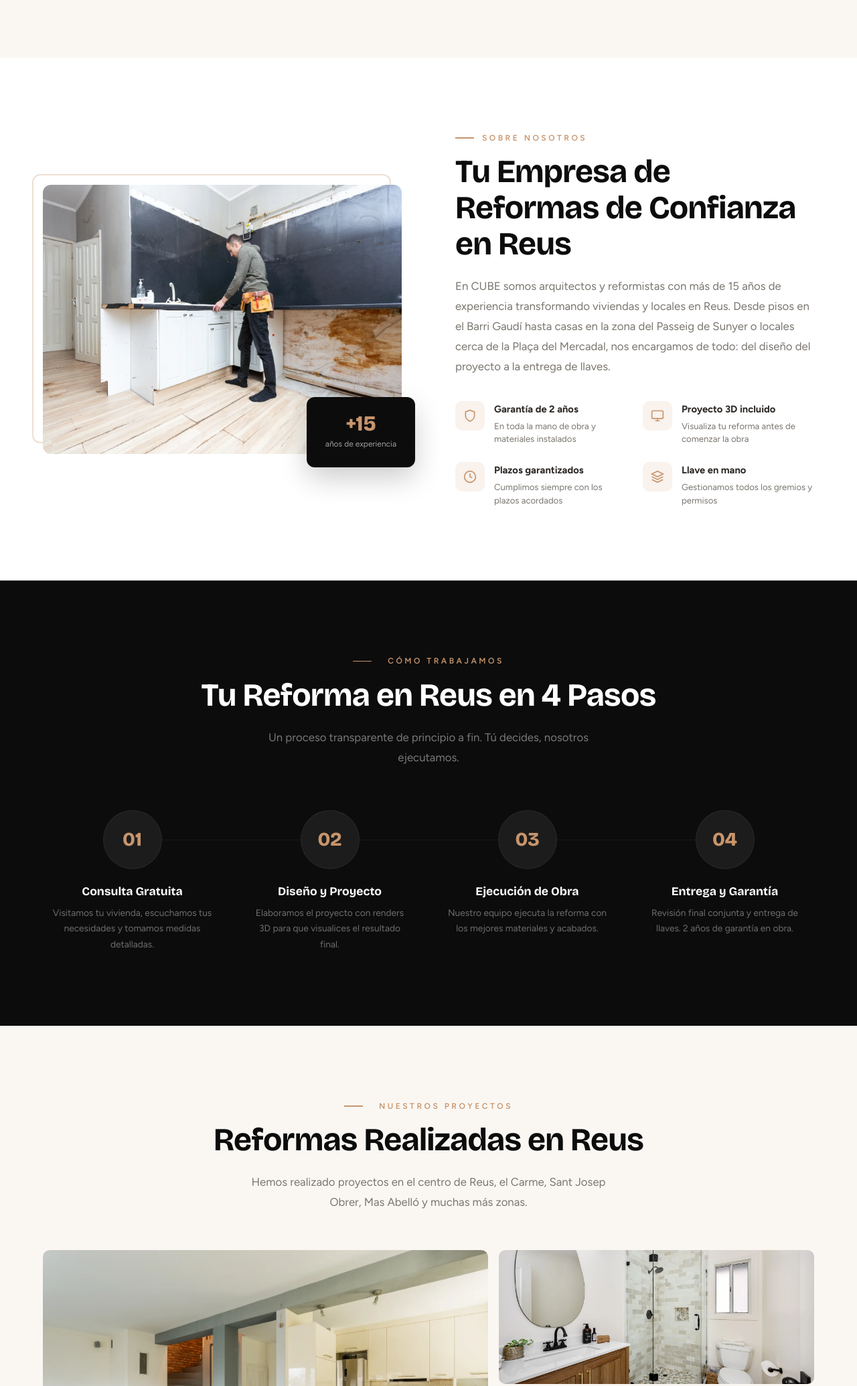
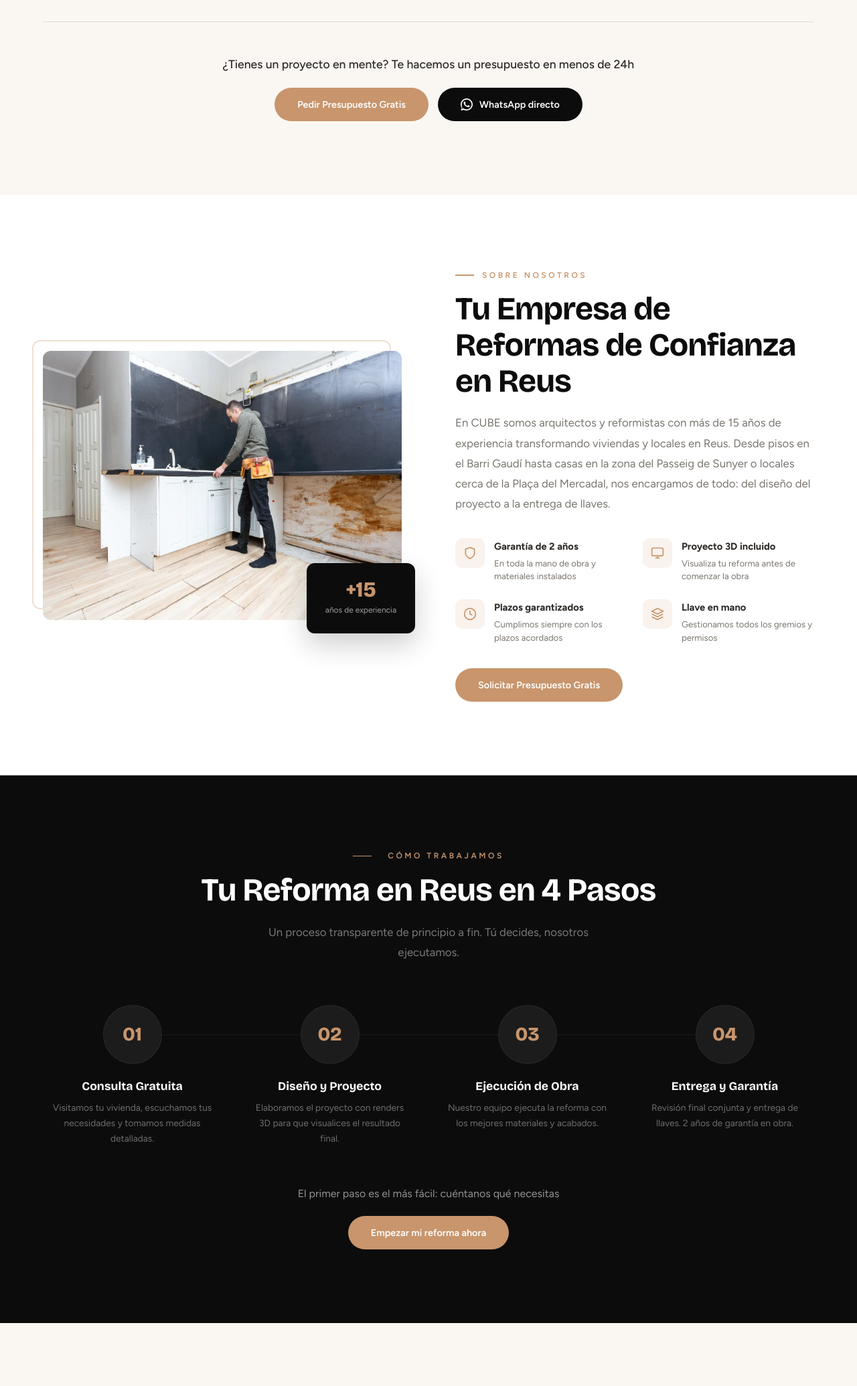
Before and after one commit to suchonasarkar1122-droid/reformasreus, a plain HTML site: page index.html in a window 1280 px wide. Shown: the part 2440-4510 px from the top of the page at 67% size. Drawn offline with nearby package versions, Linux system fonts and the light colour scheme.

Commit message:
Añadir CTAs adicionales para mejorar conversión
- CTA después de servicios (presupuesto + WhatsApp)
- CTA después de about (presupuesto)
- CTA después del proceso (empezar reforma)
- CTA después de testimonios (presupuesto + llamar)

Co-Authored-By: Claude Opus 4.6 <noreply@anthropic.com>

```diff
--- a/index.html
+++ b/index.html
@@ -521,6 +521,17 @@ h3{font-size:clamp(1.15rem,2vw,1.4rem)}
       <article class="svc rv d4"><img src="img/reforma-salon-vivienda-reus.webp" alt="Reforma de chalet y vivienda en Reus con salón renovado" loading="lazy" width="600" height="800"><div class="svc-over"><h3>Reforma de Chalets y Casas</h3><p>Ampliaciones, rehabilitaciones, mejoras energéticas y renovación completa.</p></div><span class="svc-tag">Chalets</span><span class="svc-arrow"><svg viewBox="0 0 24 24" fill="none" stroke="currentColor" stroke-width="2"><path d="M7 17L17 7M17 7H7M17 7V17"/></svg></span></article>
       <article class="svc rv d5"><img src="img/reforma-apartamento-estudio-reus.webp" alt="Proyecto de arquitectura y diseño interior en Reus" loading="lazy" width="600" height="800"><div class="svc-over"><h3>Arquitectura y Diseño Interior</h3><p>Proyectos arquitectónicos, licencias de obra y dirección profesional.</p></div><span class="svc-tag">Arquitectura</span><span class="svc-arrow"><svg viewBox="0 0 24 24" fill="none" stroke="currentColor" stroke-width="2"><path d="M7 17L17 7M17 7H7M17 7V17"/></svg></span></article>
     </div>
+    <!-- CTA inline after services -->
+    <div class="rv" style="text-align:center;margin-top:56px;padding-top:48px;border-top:1px solid var(--warm-200)">
+      <p style="font-size:1.1rem;color:var(--text);margin-bottom:20px;font-weight:500">¿Tienes un proyecto en mente? Te hacemos un presupuesto en menos de 24h</p>
+      <div style="display:flex;gap:14px;justify-content:center;flex-wrap:wrap">
+        <a href="#presupuesto" class="btn btn-p">Pedir Presupuesto Gratis</a>
+        <a href="https://wa.me/34647767883?text=Hola%2C%20me%20gustar%C3%ADa%20solicitar%20un%20presupuesto%20para%20una%20reforma%20en%20Reus." class="btn btn-d" target="_blank" rel="noopener noreferrer">
+          <svg width="18" height="18" viewBox="0 0 24 24" fill="currentColor"><path d="M17.472 14.382c-.297-.149-1.758-.867-2.03-.967-.273-.099-.471-.148-.67.15-.197.297-.767.966-.94 1.164-.173.199-.347.223-.644.075-.297-.15-1.255-.463-2.39-1.475-.883-.788-1.48-1.761-1.653-2.059-.173-.297-.018-.458.13-.606.134-.133.298-.347.446-.52.149-.174.198-.298.298-.497.099-.198.05-.371-.025-.52-.075-.149-.669-1.612-.916-2.207-.242-.579-.487-.5-.669-.51-.173-.008-.371-.01-.57-.01-.198 0-.52.074-.792.372-.272.297-1.04 1.016-1.04 2.479 0 1.462 1.065 2.875 1.213 3.074.149.198 2.096 3.2 5.077 4.487.709.306 1.262.489 1.694.625.712.227 1.36.195 1.871.118.571-.085 1.758-.719 2.006-1.413.248-.694.248-1.289.173-1.413-.074-.124-.272-.198-.57-.347z"/><path d="M12 0C5.373 0 0 5.373 0 12c0 2.625.846 5.059 2.284 7.034L.789 23.492a.5.5 0 0 0 .611.611l4.458-1.495A11.943 11.943 0 0 0 12 24c6.627 0 12-5.373 12-12S18.627 0 12 0zm0 21.75c-2.347 0-4.542-.68-6.398-1.852l-.42-.27-2.791.936.936-2.791-.27-.42A9.72 9.72 0 0 1 2.25 12C2.25 6.615 6.615 2.25 12 2.25S21.75 6.615 21.75 12 17.385 21.75 12 21.75z"/></svg>
+          WhatsApp directo
+        </a>
+      </div>
+    </div>
   </div>
 </section>
 
@@ -542,6 +553,7 @@ h3{font-size:clamp(1.15rem,2vw,1.4rem)}
           <div class="af"><div class="af-icon"><svg viewBox="0 0 24 24" fill="none" stroke="currentColor" stroke-width="2"><circle cx="12" cy="12" r="10"/><path d="M12 6v6l4 2"/></svg></div><div><h4>Plazos garantizados</h4><p>Cumplimos siempre con los plazos acordados</p></div></div>
           <div class="af"><div class="af-icon"><svg viewBox="0 0 24 24" fill="none" stroke="currentColor" stroke-width="2"><path d="M12 2L2 7l10 5 10-5-10-5z"/><path d="M2 17l10 5 10-5"/><path d="M2 12l10 5 10-5"/></svg></div><div><h4>Llave en mano</h4><p>Gestionamos todos los gremios y permisos</p></div></div>
         </div>
+        <a href="#presupuesto" class="btn btn-p rv" style="margin-top:36px">Solicitar Presupuesto Gratis</a>
       </div>
     </div>
   </div>
@@ -560,6 +572,10 @@ h3{font-size:clamp(1.15rem,2vw,1.4rem)}
       <div class="pstep rv d1"><div class="pstep-n">02</div><h3>Diseño y Proyecto</h3><p>Elaboramos el proyecto con renders 3D para que visualices el resultado final.</p></div>
       <div class="pstep rv d2"><div class="pstep-n">03</div><h3>Ejecución de Obra</h3><p>Nuestro equipo ejecuta la reforma con los mejores materiales y acabados.</p></div>
       <div class="pstep rv d3"><div class="pstep-n">04</div><h3>Entrega y Garantía</h3><p>Revisión final conjunta y entrega de llaves. 2 años de garantía en obra.</p></div>
+    </div>
+    <div class="rv" style="text-align:center;margin-top:56px">
+      <p style="color:rgba(255,255,255,.55);font-size:1rem;margin-bottom:20px">El primer paso es el más fácil: cuéntanos qué necesitas</p>
+      <a href="#presupuesto" class="btn btn-p">Empezar mi reforma ahora</a>
     </div>
   </div>
 </section>
@@ -595,6 +611,16 @@ h3{font-size:clamp(1.15rem,2vw,1.4rem)}
       <div class="tc rv"><div class="tc-quote">"</div><div class="tc-stars" aria-label="5 estrellas">★★★★★</div><p class="tc-text">"Reformaron nuestro piso completo en Reus y el resultado fue espectacular. Cumplieron plazos, el precio fue el presupuestado y la calidad de los acabados es impecable."</p><div class="tc-author"><div class="tc-avatar">MG</div><div><div class="tc-name">María García</div><div class="tc-role">Reforma integral piso · Reus</div></div></div></div>
       <div class="tc rv d1"><div class="tc-quote">"</div><div class="tc-stars" aria-label="5 estrellas">★★★★★</div><p class="tc-text">"Les encargamos la reforma de la cocina y quedó mejor de lo que imaginábamos. El diseño en 3D nos ayudó a decidir los materiales. Profesionales de principio a fin."</p><div class="tc-author"><div class="tc-avatar">JM</div><div><div class="tc-name">Joan Martí</div><div class="tc-role">Reforma cocina · Reus</div></div></div></div>
       <div class="tc rv d2"><div class="tc-quote">"</div><div class="tc-stars" aria-label="5 estrellas">★★★★★</div><p class="tc-text">"Reformaron nuestro local comercial adaptándolo a toda la normativa. Nos asesoraron en todo momento y el resultado es justo lo que necesitábamos."</p><div class="tc-author"><div class="tc-avatar">PS</div><div><div class="tc-name">Pere Sánchez</div><div class="tc-role">Reforma local · Reus</div></div></div></div>
+    </div>
+    <div class="rv" style="text-align:center;margin-top:56px;padding-top:48px;border-top:1px solid rgba(255,255,255,.06)">
+      <p style="color:var(--text-l);font-size:1.05rem;margin-bottom:20px;font-weight:500">Únete a más de 500 clientes satisfechos en Reus</p>
+      <div style="display:flex;gap:14px;justify-content:center;flex-wrap:wrap">
+        <a href="#presupuesto" class="btn btn-p">Quiero mi presupuesto gratis</a>
+        <a href="tel:+34877278125" class="btn btn-d">
+          <svg width="18" height="18" viewBox="0 0 24 24" fill="none" stroke="currentColor" stroke-width="2"><path d="M22 16.92v3a2 2 0 0 1-2.18 2 19.79 19.79 0 0 1-8.63-3.07 19.5 19.5 0 0 1-6-6 19.79 19.79 0 0 1-3.07-8.67A2 2 0 0 1 4.11 2h3a2 2 0 0 1 2 1.72 12.84 12.84 0 0 0 .7 2.81 2 2 0 0 1-.45 2.11L8.09 9.91a16 16 0 0 0 6 6l1.27-1.27a2 2 0 0 1 2.11-.45 12.84 12.84 0 0 0 2.81.7A2 2 0 0 1 22 16.92z"/></svg>
+          Llamar ahora: 877 27 81 25
+        </a>
+      </div>
     </div>
   </div>
 </section>
```
